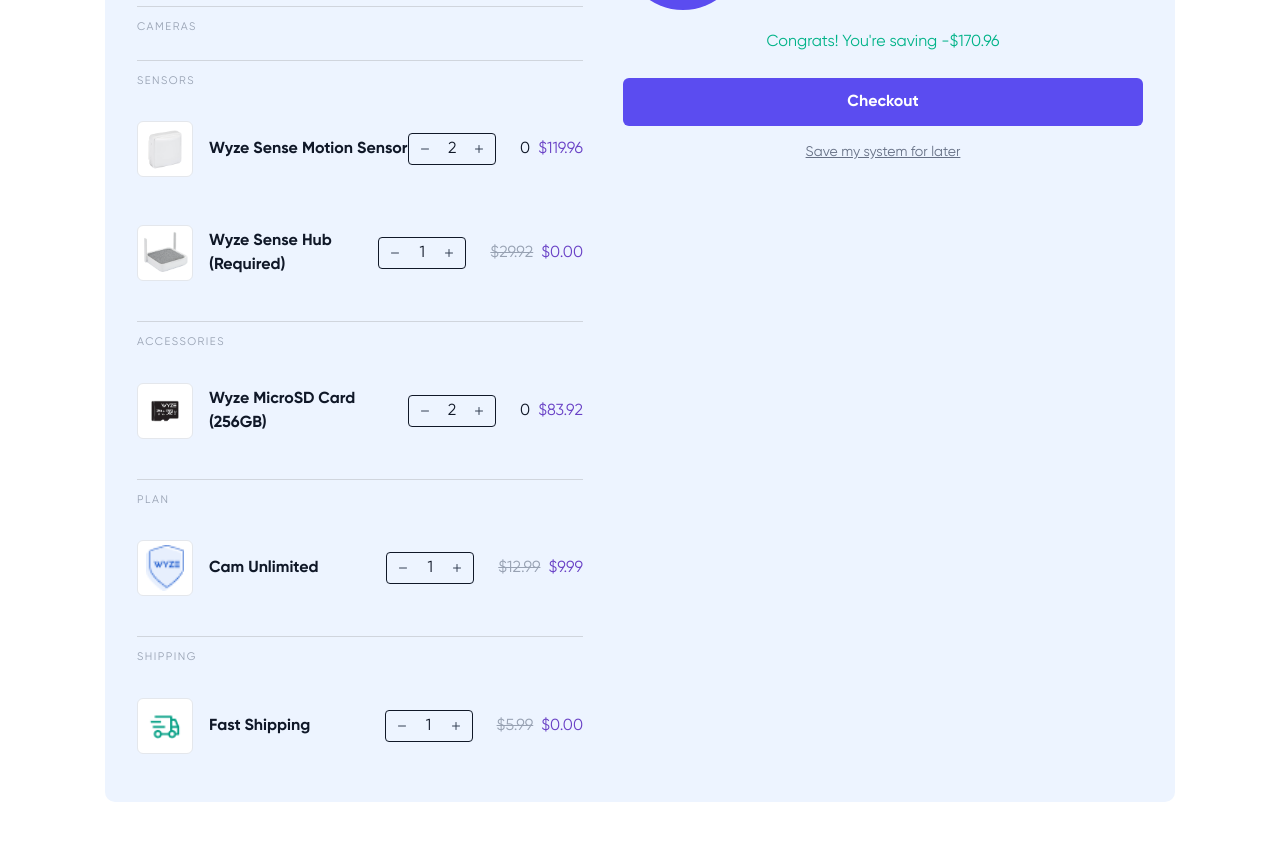
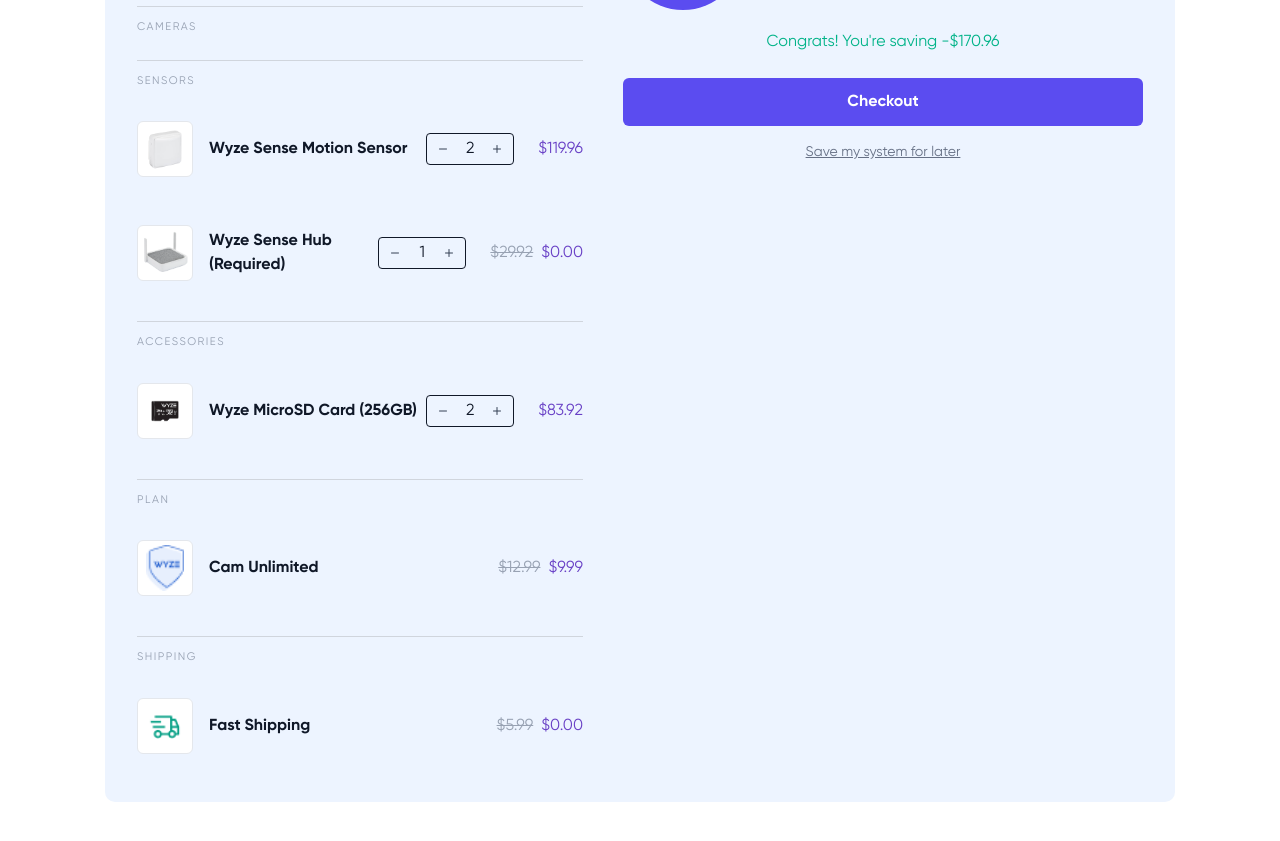
Before and after one commit to yahiashawky/bundle-builder, a React (Vite) app: page / in a window 1280 px wide. Shown: the part 1160-2001 px from the top of the page. Built offline with nearby package versions, Linux system fonts and the light colour scheme.

Commit message:
feat: add QuantityStepper visibility control to ProductCard and ReviewItem components

```diff
--- a/src/components/product/ProductCard.jsx
+++ b/src/components/product/ProductCard.jsx
@@ -23,6 +23,8 @@
   const quantity = useBundleStore((state) =>
     getVariantQuantity(state, product.id, selectedVariant),
   );
+
+  const showStepper = product.category !== "plans";
 
   const isSelected = useBundleStore((state) => {
     const item = state.cart[product.id];
@@ -60,11 +62,13 @@
 
       {/* Bottom */}
       <div className="mt-auto flex h-7 items-center justify-between">
-        <QuantityStepper
-          value={quantity}
-          onIncrement={() => increment(product.id, selectedVariant)}
-          onDecrement={() => decrement(product.id, selectedVariant)}
-        />
+        {showStepper && (
+          <QuantityStepper
+            value={quantity}
+            onIncrement={() => increment(product.id, selectedVariant)}
+            onDecrement={() => decrement(product.id, selectedVariant)}
+          />
+        )}
 
         <ProductPrice
           price={product.price}
--- a/src/components/product/ProductPrice.jsx
+++ b/src/components/product/ProductPrice.jsx
@@ -2,6 +2,10 @@
 
 function ProductPrice({ price, compareAtPrice, variant = "card" }) {
   const isReview = variant === "review";
+  console.log({
+    price,
+    compareAtPrice,
+  });
 
   return (
     <div
--- a/src/components/review/ReviewItem.jsx
+++ b/src/components/review/ReviewItem.jsx
@@ -6,6 +6,7 @@
   const increment = useBundleStore((state) => state.increment);
   const decrement = useBundleStore((state) => state.decrement);
   const variantId = item.variant?.id ?? "default";
+  const showStepper = item.category !== "plans" && item.category !== "shipping";
 
   return (
     <div className="flex items-center justify-between py-4">
@@ -30,12 +31,14 @@
 
       {/* Right */}
       <div className="flex items-center gap-6">
+        {showStepper && (
           <QuantityStepper
             value={item.quantity}
             size="compact"
             onIncrement={() => increment(item.productId, variantId)}
             onDecrement={() => decrement(item.productId, variantId)}
           />
+        )}
 
         <ProductPrice
           variant="review"
--- a/src/store/selectors.js
+++ b/src/store/selectors.js
@@ -38,11 +38,6 @@
       const quantity = item.variants?.default || 0;
 
       if (quantity === 0) return [];
-      console.log({
-        product: product.title,
-        quantity,
-        item,
-      });
 
       return [
         {
@@ -51,11 +46,15 @@
           title: product.title,
           image: product.image,
           variant: null,
+          category: product.category,
           quantity,
           price: product.price,
           compareAtPrice: product.compareAtPrice,
           total: quantity * product.price,
-          totalCompare: quantity * (product.compareAtPrice || 0),
+          totalCompare:
+            product.compareAtPrice != null
+              ? product.compareAtPrice * quantity
+              : null,
         },
       ];
     }
@@ -71,11 +70,15 @@
           title: product.title,
           image: product.image,
           variant,
+          category: product.category,
           quantity,
           price: product.price,
           compareAtPrice: product.compareAtPrice,
           total: quantity * product.price,
-          totalCompare: quantity * (product.compareAtPrice || 0),
+          totalCompare:
+            product.compareAtPrice != null
+              ? product.compareAtPrice * quantity
+              : null,
         };
       });
   });
```
Also changed, not shown: public/images/products/satusfaction_badge.png (added). Lines whose indentation alone changed are shown as unchanged.
